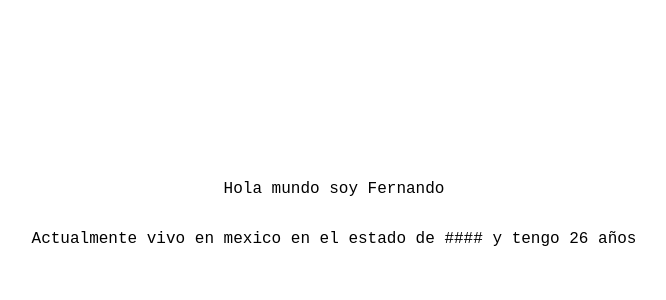
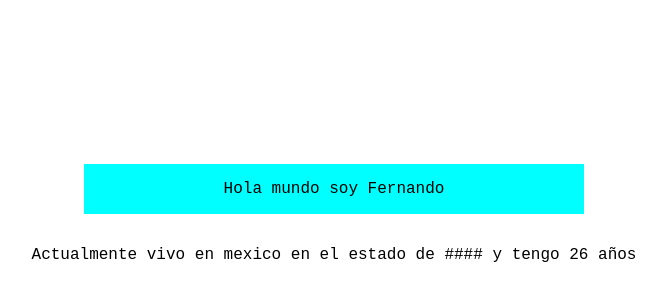
Before and after one commit to FernandoMOGA/Curso_Git_y_Github, a plain HTML site: page index.html in a window 1280 px wide. Shown: the part 44-344 px from the top of the page, without its empty margins (306-972 px from the left). Drawn offline with Linux system fonts and the light colour scheme.

Commit message:
Le dimos color a la presentacion

```diff
--- a/CSS/style.css
+++ b/CSS/style.css
@@ -8,3 +8,12 @@ body {
 p {
     font-family: 'Courier New', Courier, monospace;
 }
+.presentacion {
+    background-color: aqua;
+    width: 500px;
+    text-align: center;
+    height: 50px;
+    display: flex;
+    justify-content: center;
+    align-items: center;
+}
```
